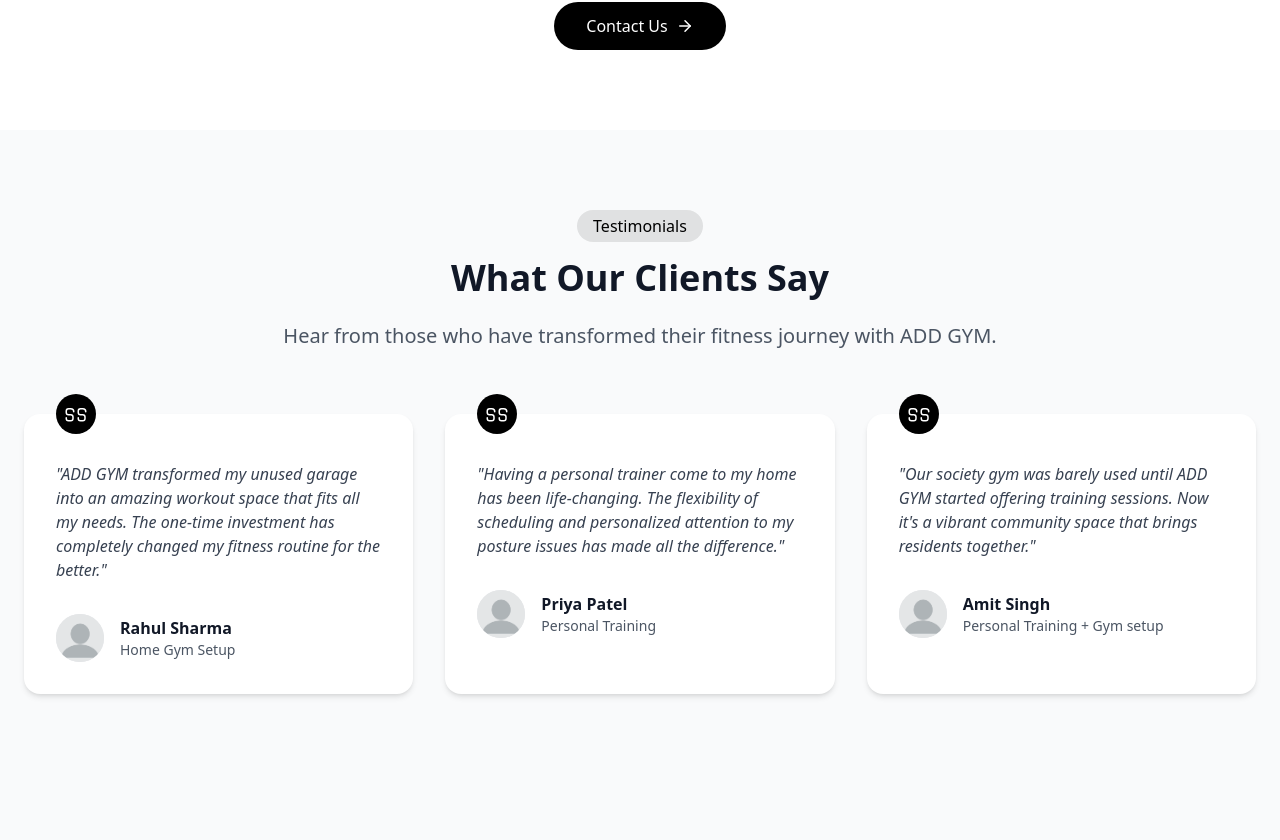
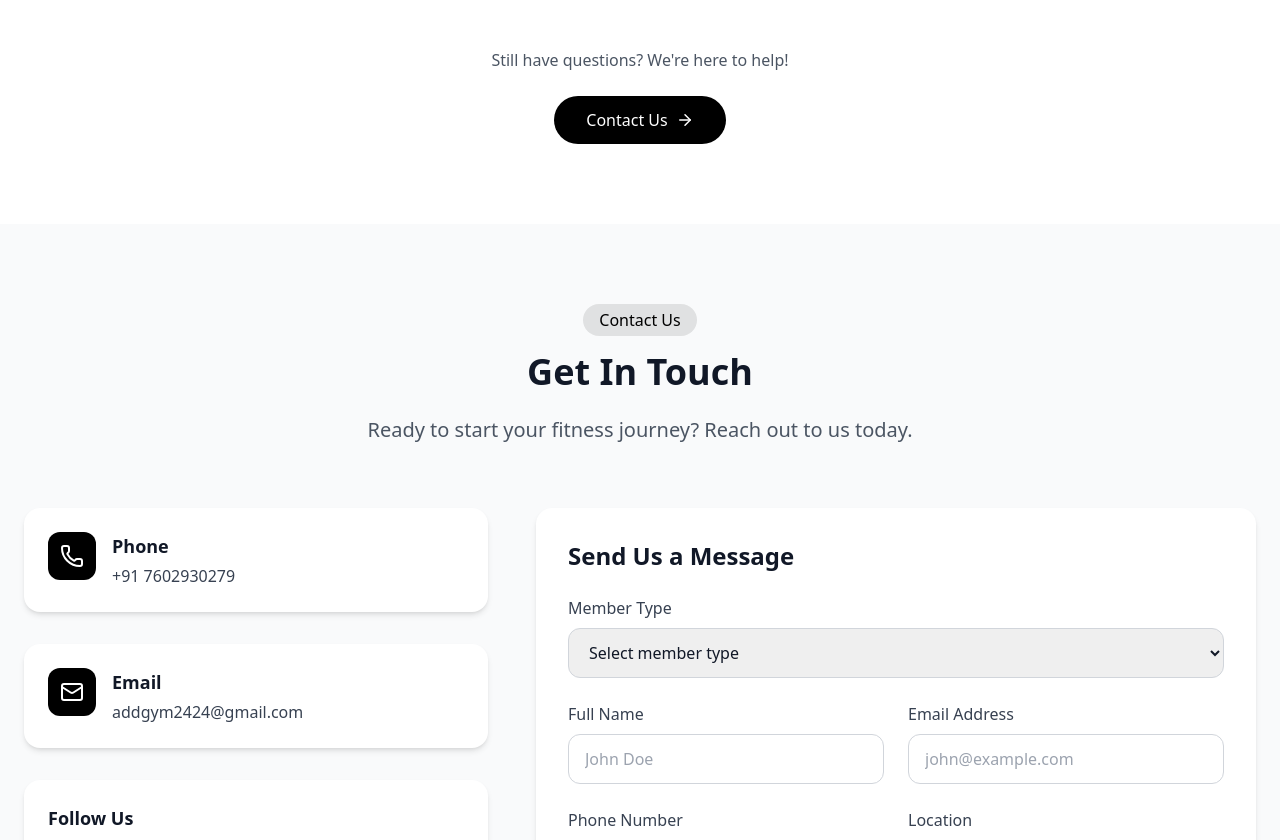
Before and after one commit to addgym2424/add_gym, a React (Vite) app in the folder client/: page / in a window 1280 px wide. Shown: the part 4192-5032 px from the top of the page. Built offline with nearby package versions, Linux system fonts and the light colour scheme.

Commit message:
modifications

```diff
--- a/client/src/pages/Home.jsx
+++ b/client/src/pages/Home.jsx
@@ -135,6 +135,10 @@ const handleServiceChange = (e) => {
     {
       question: "Are the trainers properly equipped   ?",
       answer: "We have certified health coaches/instructors. Using glucometer and pulse oximeter in each session is our professionalism. "
+    },
+    {
+      question: "What if I don't do the installation and only keep the personal training.",
+      answer: "Surely, but as the workouts will get advance and enhanced after progress.  So the basic equips are needed for the client and PT for the improvised workouts can be purchased from website as well. "
     },
   ];
 
@@ -430,7 +434,7 @@ const handleServiceChange = (e) => {
                     <span className="font-bold">1</span>
                   </div>
                   <div>
-                    <p className="text-gray-700">Our concept optimizes fitness and wellness at its optimum potential , along with conveneint setup for special population people  , covering all aerobics and corrective posture movements</p>
+                    <p className="text-gray-700">Our concept optimizes fitness and wellness at its optimum potential , along with convenient setup for special population people  , covering all aerobics and corrective posture movements</p>
                   </div>
                 </div>
                 <div className="flex items-start bg-white p-4 rounded-xl shadow-sm">
@@ -526,84 +530,7 @@ const handleServiceChange = (e) => {
         </div>
       </section>
 
-      {/* Testimonials - Modern Carousel Style */}
-      <section className="py-20 bg-gray-50">
-        <div className="container mx-auto px-6">
-          <div className="max-w-3xl mx-auto text-center mb-16">
-            <span className="inline-block bg-black/10 text-black px-4 py-1 rounded-full mb-4 font-medium">Testimonials</span>
-            <h2 className="text-4xl font-bold mb-6">What Our Clients Say</h2>
-            <p className="text-xl text-gray-600">Hear from those who have transformed their fitness journey with ADD GYM.</p>
-          </div>
 
-          <div className="grid grid-cols-1 md:grid-cols-3 gap-8">
-            {/* Testimonial 1 - Modern Card */}
-            <div className="bg-white p-8 rounded-2xl shadow-md hover:shadow-lg transition duration-300 relative">
-              <div className="absolute -top-5 left-8">
-                <div className="inline-flex bg-black text-white p-2 rounded-full">
-                  <svg width="24" height="24" viewBox="0 0 24 24" fill="none" xmlns="http://www.w3.org/2000/svg">
-                    <path d="M9.75 9.75C9.75 8.09315 8.40685 6.75 6.75 6.75H4.5C3.25736 6.75 2.25 7.75736 2.25 9V10.5C2.25 11.7426 3.25736 12.75 4.5 12.75H6.75C7.99264 12.75 9 13.7574 9 15V16.5C9 17.7426 7.99264 18.75 6.75 18.75H4.5C3.25736 18.75 2.25 17.7426 2.25 16.5V15.75" stroke="white" strokeWidth="1.5" strokeLinecap="round" strokeLinejoin="round"/>
-                    <path d="M21.75 9.75C21.75 8.09315 20.4069 6.75 18.75 6.75H16.5C15.2574 6.75 14.25 7.75736 14.25 9V10.5C14.25 11.7426 15.2574 12.75 16.5 12.75H18.75C19.9926 12.75 21 13.7574 21 15V16.5C21 17.7426 19.9926 18.75 18.75 18.75H16.5C15.2574 18.75 14.25 17.7426 14.25 16.5V15.75" stroke="white" strokeWidth="1.5" strokeLinecap="round" strokeLinejoin="round"/>
-                  </svg>
-                </div>
-              </div>
-              <p className="text-gray-700 italic mb-8 pt-4">"ADD GYM transformed my unused garage into an amazing workout space that fits all my needs. The one-time investment has completely changed my fitness routine for the better."</p>
-              <div className="flex items-center">
-                <div className="w-12 h-12 bg-gray-200 rounded-full overflow-hidden mr-4">
-                  <img src={pic} alt="Rahul Sharma" className="w-full h-full object-cover" />
-                </div>
-                <div>
-                  <h4 className="font-bold">Rahul Sharma</h4>
-                  <p className="text-gray-600 text-sm">Home Gym Setup</p>
-                </div>
-              </div>
-            </div>
-
-            {/* Testimonial 2 */}
-            <div className="bg-white p-8 rounded-2xl shadow-md hover:shadow-lg transition duration-300 relative">
-              <div className="absolute -top-5 left-8">
-                <div className="inline-flex bg-black text-white p-2 rounded-full">
-                  <svg width="24" height="24" viewBox="0 0 24 24" fill="none" xmlns="http://www.w3.org/2000/svg">
-                    <path d="M9.75 9.75C9.75 8.09315 8.40685 6.75 6.75 6.75H4.5C3.25736 6.75 2.25 7.75736 2.25 9V10.5C2.25 11.7426 3.25736 12.75 4.5 12.75H6.75C7.99264 12.75 9 13.7574 9 15V16.5C9 17.7426 7.99264 18.75 6.75 18.75H4.5C3.25736 18.75 2.25 17.7426 2.25 16.5V15.75" stroke="white" strokeWidth="1.5" strokeLinecap="round" strokeLinejoin="round"/>
-                    <path d="M21.75 9.75C21.75 8.09315 20.4069 6.75 18.75 6.75H16.5C15.2574 6.75 14.25 7.75736 14.25 9V10.5C14.25 11.7426 15.2574 12.75 16.5 12.75H18.75C19.9926 12.75 21 13.7574 21 15V16.5C21 17.7426 19.9926 18.75 18.75 18.75H16.5C15.2574 18.75 14.25 17.7426 14.25 16.5V15.75" stroke="white" strokeWidth="1.5" strokeLinecap="round" strokeLinejoin="round"/>
-                  </svg>
-                </div>
-              </div>
-              <p className="text-gray-700 italic mb-8 pt-4">"Having a personal trainer come to my home has been life-changing. The flexibility of scheduling and personalized attention to my posture issues has made all the difference."</p>
-              <div className="flex items-center">
-                <div className="w-12 h-12 bg-gray-200 rounded-full overflow-hidden mr-4">
-                  <img src={pic} alt="Priya Patel" className="w-full h-full object-cover" />
-                </div>
-                <div>
-                  <h4 className="font-bold">Priya Patel</h4>
-                  <p className="text-gray-600 text-sm">Personal Training</p>
-                </div>
-              </div>
-            </div>
-
-            {/* Testimonial 3 */}
-            <div className="bg-white p-8 rounded-2xl shadow-md hover:shadow-lg transition duration-300 relative">
-              <div className="absolute -top-5 left-8">
-                <div className="inline-flex bg-black text-white p-2 rounded-full">
-                  <svg width="24" height="24" viewBox="0 0 24 24" fill="none" xmlns="http://www.w3.org/2000/svg">
-                    <path d="M9.75 9.75C9.75 8.09315 8.40685 6.75 6.75 6.75H4.5C3.25736 6.75 2.25 7.75736 2.25 9V10.5C2.25 11.7426 3.25736 12.75 4.5 12.75H6.75C7.99264 12.75 9 13.7574 9 15V16.5C9 17.7426 7.99264 18.75 6.75 18.75H4.5C3.25736 18.75 2.25 17.7426 2.25 16.5V15.75" stroke="white" strokeWidth="1.5" strokeLinecap="round" strokeLinejoin="round"/>
-                    <path d="M21.75 9.75C21.75 8.09315 20.4069 6.75 18.75 6.75H16.5C15.2574 6.75 14.25 7.75736 14.25 9V10.5C14.25 11.7426 15.2574 12.75 16.5 12.75H18.75C19.9926 12.75 21 13.7574 21 15V16.5C21 17.7426 19.9926 18.75 18.75 18.75H16.5C15.2574 18.75 14.25 17.7426 14.25 16.5V15.75" stroke="white" strokeWidth="1.5" strokeLinecap="round" strokeLinejoin="round"/>
-                  </svg>
-                </div>
-              </div>
-              <p className="text-gray-700 italic mb-8 pt-4">"Our society gym was barely used until ADD GYM started offering training sessions. Now it's a vibrant community space that brings residents together."</p>
-              <div className="flex items-center">
-                <div className="w-12 h-12 bg-gray-200 rounded-full overflow-hidden mr-4">
-                  <img src={pic} alt="Amit Singh" className="w-full h-full object-cover" />
-                </div>
-                <div>
-                  <h4 className="font-bold">Amit Singh</h4>
-                  <p className="text-gray-600 text-sm">Personal Training + Gym setup</p>
-                </div>
-              </div>
-            </div>
-          </div>
-        </div>
-      </section>
 {/* Contact Section - Modern Split */}
       <section id="contact" className="py-20 bg-gray-50">
         <div className="container mx-auto px-6">
@@ -775,8 +702,8 @@ const handleServiceChange = (e) => {
                         <option value="">Select a package</option>
                         {selectedService === 'Personal Training at Home' && (
                           <>
-                            <option value="15 classes - Rs 10,000 (1 month validity)">15 classes - Rs 10,000 (1 month validity)</option>
-                            <option value="50 classes - Rs 30,000 (3 month validity)">50 classes - Rs 30,000 (3 month validity)</option>
+                            <option value="15 classes - Rs 10,000 (1 month validity)">15 classes - Rs 10,000 + 8% GST (1 month validity)</option>
+                            <option value="50 classes - Rs 30,000 (3 month validity)">50 classes - Rs 30,000 + 8% GST (3 month validity)</option>
                           </>
                         )}
                         {selectedService === 'Virtual Training' && (
@@ -854,6 +781,7 @@ const handleServiceChange = (e) => {
                 <div className="space-y-2 md:space-y-3 text-sm md:text-base text-gray-700">
                   <p><strong>Personal Training Services:</strong> A minimum of 50% payment is required upfront, with the remaining balance due within 2 weeks of service commencement.</p>
                   <p><strong>Home Gym Setup:</strong> Full payment is required prior to installation.</p>
+                  <p><strong>Virtual Training:</strong>Virtual Class payments shall be done initially before the sessions get started.</p>
                 </div>
               </div>
 
```
